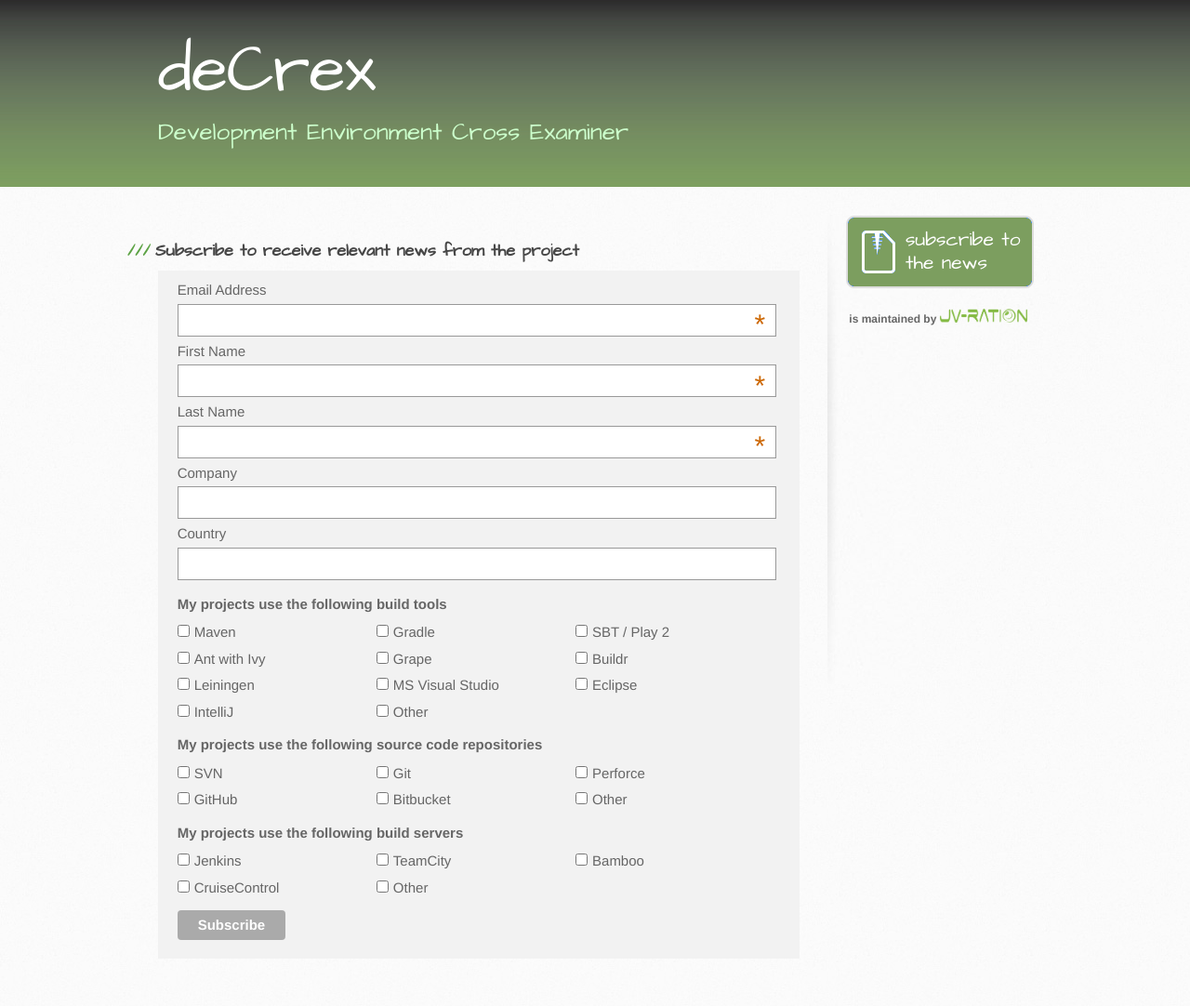
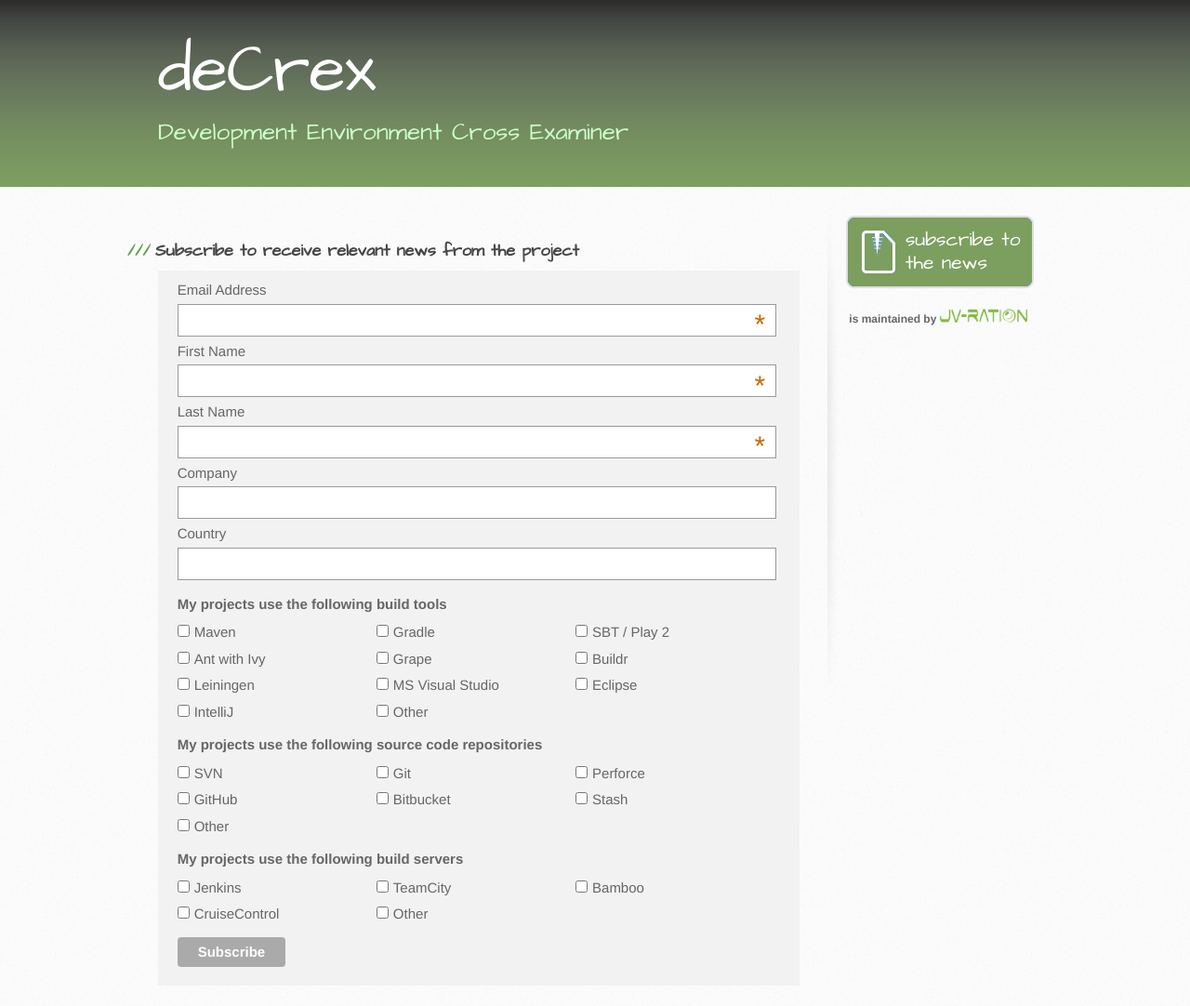
Before and after one commit to JV-ration/deCrex, a Jekyll site: the page built from subscribe.html, in a window 1280 px wide. Shown: the whole page at 93% size. Built offline with Jekyll 4.4.1, drawn with Linux system fonts in a browser that asks for light colours; Markdown is read by kramdown in place of the engine named in the settings; before the commit the page ends 1054 px from its top, so only the background shows below that.

Commit message:
add option for STASH

```diff
--- a/subscribe.html
+++ b/subscribe.html
@@ -75,6 +75,7 @@ tagline: Development Environment Cross Examiner
                             for="mce-group[12653]-12653-3">GitHub</label></li>
                     <li><input type="checkbox" value="262144" name="group[12653][262144]" id="mce-group[12653]-12653-4"><label
                             for="mce-group[12653]-12653-4">Bitbucket</label></li>
+                    <li><input type="checkbox" value="33554432" name="group[12653][33554432]" id="mce-group[12653]-12653-5"><label for="mce-group[12653]-12653-5">Stash</label></li>
                     <li><input type="checkbox" value="524288" name="group[12653][524288]" id="mce-group[12653]-12653-5"><label
                             for="mce-group[12653]-12653-5">Other</label></li>
                 </ul>
```
